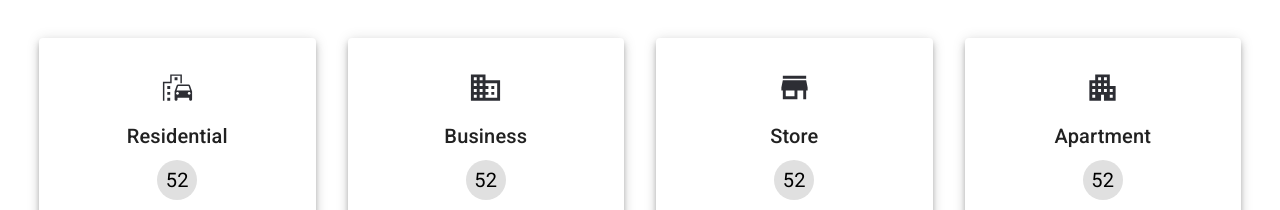
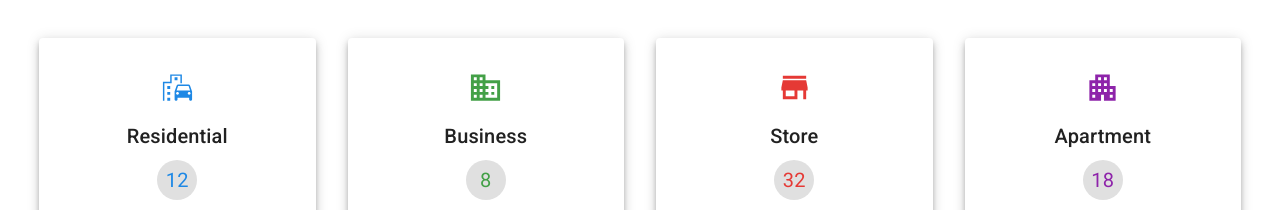
Before and after one commit to RiyaadHossain/Hoteltastic-Client, a React (Create React App) app: page / in a window 1280 px wide. Shown: the part 742-952 px from the top of the page. Built offline with nearby package versions, Linux system fonts and the light colour scheme; no server answers.

Commit message:
redux implemented for room slice and auth

```diff
--- a/src/App.js
+++ b/src/App.js
@@ -10,7 +10,8 @@ import Contact from './Pages/Contact/Contact'
 import LandingPage from './Pages/Home/LandingPage/LandingPage'
 import NotFound from './Pages/NotFound404/NotFound'
 import Properties from './Pages/Property/Properties'
-import { initialUser } from './Store/authAction'
+import { initialUser } from './Store/auth/authAction'
+import { getRooms } from './Store/room/roomAction'
 
 
 
@@ -18,6 +19,7 @@ function App() {
 	const dispatch = useDispatch()
 	useEffect(() => {
 		dispatch(initialUser())
+		dispatch(getRooms())
 	}, [dispatch])
 
 	return (
--- a/src/Components/Navbar.jsx
+++ b/src/Components/Navbar.jsx
@@ -28,7 +28,7 @@ function Navbar() {
   const [anchorElNav, setAnchorElNav] = useState(null);
   const [anchorElUser, setAnchorElUser] = useState(null);
   const auth = useSelector((state) => state.auth);
-  console.log(auth);
+
   const navigate = useNavigate();
 
   const handleOpenNavMenu = (event) => {
--- a/src/Components/Setting.jsx
+++ b/src/Components/Setting.jsx
@@ -2,7 +2,7 @@ import { Logout, PersonAdd, Settings } from "@mui/icons-material";
 import { Avatar, Divider, ListItemIcon, MenuItem } from "@mui/material";
 import React from "react";
 import { useDispatch } from "react-redux";
-import { authAction } from "../Store/authSlice";
+import { authAction } from "../Store/auth/authSlice";
 
 function Setting() {
   const dispatch = useDispatch();
--- a/src/Pages/Auth/SignIn.jsx
+++ b/src/Pages/Auth/SignIn.jsx
@@ -4,7 +4,7 @@ import GoogleIcon from "@mui/icons-material/Google";
 import { useNavigate } from "react-router-dom";
 import { useForm } from "react-hook-form";
 import { useDispatch, useSelector } from "react-redux";
-import { signIn } from "../../Store/authAction";
+import { signIn } from "../../Store/auth/authAction";
 import CustomHeader from "../../Components/CustomHeader";
 import { useEffect } from "react";
 
--- a/src/Pages/Auth/SignUp.jsx
+++ b/src/Pages/Auth/SignUp.jsx
@@ -5,7 +5,7 @@ import { useNavigate } from "react-router-dom";
 import { useForm } from "react-hook-form";
 import CustomHeader from "../../Components/CustomHeader";
 import { useDispatch, useSelector } from "react-redux";
-import { signUp } from "../../Store/authAction";
+import { signUp } from "../../Store/auth/authAction";
 import { useEffect } from "react";
 
 function SignUp() {
--- a/src/Pages/Home/Category/Category.jsx
+++ b/src/Pages/Home/Category/Category.jsx
@@ -5,7 +5,7 @@ import EmojiTransportationIcon from "@mui/icons-material/EmojiTransportation";
 import BusinessIcon from "@mui/icons-material/Business";
 import StoreIcon from "@mui/icons-material/Store";
 import ApartmentIcon from "@mui/icons-material/Apartment";
-import {  grey } from "@mui/material/colors";
+import {  blue, green, grey, purple, red } from "@mui/material/colors";
 
 function Category() {
   return (
@@ -26,7 +26,7 @@ function Category() {
             >
               <EmojiTransportationIcon
                 fontSize="large"
-                sx={{ color: "#2d2e34" }}
+                sx={{ color: blue[600] }}
               />
 
               <Typography variant="h6" my={1}>
@@ -34,9 +34,9 @@ function Category() {
               </Typography>
               <Box>
                 <Avatar
-                  sx={{ m: "0 auto", bgcolor: grey[300], color: "black" }}
+                  sx={{ m: "0 auto", bgcolor: grey[300], color: blue[600] }}
                 >
-                  52
+                  12
                 </Avatar>
               </Box>
             </Paper>
@@ -54,16 +54,16 @@ function Category() {
               }}
               elevation={5}
             >
-              <BusinessIcon fontSize="large" sx={{ color: "#2d2e34" }} />
+              <BusinessIcon fontSize="large" sx={{ color: green[600] }} />
 
               <Typography variant="h6" my={1}>
                 Business
               </Typography>
               <Box>
                 <Avatar
-                  sx={{ m: "0 auto", bgcolor: grey[300], color: "black" }}
+                  sx={{ m: "0 auto", bgcolor: grey[300], color: green[600] }}
                 >
-                  52
+                  8
                 </Avatar>
               </Box>
             </Paper>
@@ -81,16 +81,16 @@ function Category() {
               }}
               elevation={5}
             >
-              <StoreIcon fontSize="large" sx={{ color: "#2d2e34" }} />
+              <StoreIcon fontSize="large" sx={{ color: red[600] }} />
 
               <Typography variant="h6" my={1}>
                 Store
               </Typography>
               <Box>
                 <Avatar
-                  sx={{ m: "0 auto", bgcolor: grey[300], color: "black" }}
+                  sx={{ m: "0 auto", bgcolor: grey[300], color: red[600] }}
                 >
-                  52
+                  32
                 </Avatar>
               </Box>
             </Paper>
@@ -108,16 +108,16 @@ function Category() {
               }}
               elevation={5}
             >
-              <ApartmentIcon fontSize="large" sx={{ color: "#2d2e34" }} />
+              <ApartmentIcon fontSize="large" sx={{ color: purple[600] }} />
 
               <Typography variant="h6" my={1}>
                 Apartment
               </Typography>
               <Box>
                 <Avatar
-                  sx={{ m: "0 auto", bgcolor: grey[300], color: "black" }}
+                  sx={{ m: "0 auto", bgcolor: grey[300], color: purple[600] }}
                 >
-                  52
+                  18
                 </Avatar>
               </Box>
             </Paper>
--- a/src/Store/authAction.js
+++ b/src/Store/auth/authAction.js
@@ -1,4 +1,4 @@
-import client from "../Helper/axios"
+import client from "../../Helper/axios"
 import { authAction } from "./authSlice"
 
 export const signIn = (userData) => {
--- a/src/Store/authSlice.js
+++ b/src/Store/auth/authSlice.js
@@ -2,6 +2,7 @@ import { createSlice } from '@reduxjs/toolkit'
 
 const initialState = {
     isLoggedIn: false,
+    message: '',
     user: {},
     token: ''
 }
--- a/src/Store/index.js
+++ b/src/Store/index.js
@@ -1,9 +1,11 @@
 import { configureStore } from '@reduxjs/toolkit'
-import authSlice from './authSlice'
+import authSlice from './auth/authSlice'
+import roomSlice from './room/roomSlice'
 
 
 export const store = configureStore({
     reducer: {
-        auth: authSlice
+        auth: authSlice,
+        room: roomSlice
     },
 })
--- /dev/null
+++ b/src/Store/room/roomAction.js
@@ -0,0 +1,22 @@
+import client from "../../Helper/axios"
+import { roomActions } from "./roomSlice"
+
+export const getRooms = () => {
+    return async dispatch => {
+        try {
+
+            const { data } = await client.get("/api/room/allRooms")
+            if (data) {
+                dispatch(roomActions.getRooms(data.rooms))
+            }
+        } catch (error) {
+            console.log(error)
+        }
+    }
+}
+
+export const postRoom = () => {
+    return async dispatch => {
+
+    }
+}
--- /dev/null
+++ b/src/Store/room/roomSlice.js
@@ -0,0 +1,22 @@
+import { createSlice } from "@reduxjs/toolkit";
+
+const initialState = {
+    loading: false,
+    success: false,
+    message: '',
+    rooms: []
+}
+
+const roomSlice = createSlice({
+    name: 'room',
+    initialState,
+    reducers: {
+        getRooms: (state, actions) => {
+            state.rooms = actions.payload
+         },
+        postRooms: state => { }
+    }
+})
+
+export const roomActions = roomSlice.actions
+export default roomSlice.reducer
```
